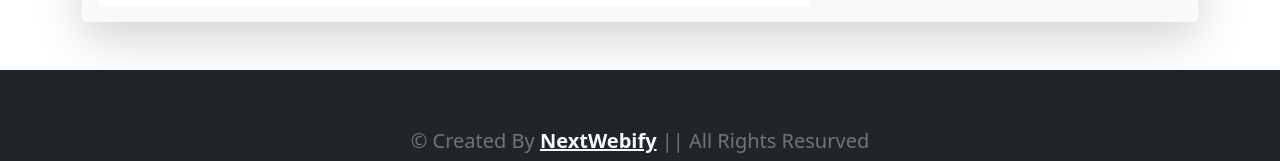
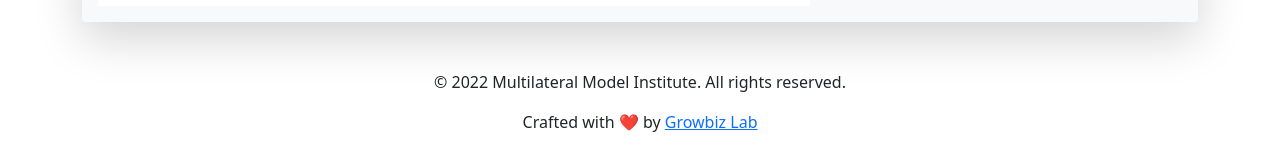
Before and after one commit to arfin-web/mmi-official, a Next.js app: page / in a window 1280 px wide. Shown: the part 4954-5115 px from the top of the page. Built offline with nearby package versions, Linux system fonts and the light colour scheme.

Commit message:
footer updated

```diff
--- a/Components/Footer.js
+++ b/Components/Footer.js
@@ -1,12 +1,24 @@
-import React from 'react';
 import Address from './Address';
 
 const Footer = () => {
     return (
         <>
             <Address></Address>
-            <div className="container-fluid bg-dark py-2">
-                <p className="text-muted text-center mt-5 mb-0 fs-5">&#169; Created By <a href='https://www.nextwebify.com' target='_blank' className='text-light fw-bold'>NextWebify</a> || All Rights Resurved</p>
+            <div className="mt-12 border-t border-emerald-100 pt-8 text-center">
+                <p className="text-sm text-muted-foreground">
+                    © {new Date().getFullYear()} Multilateral Model Institute. All rights reserved.
+                </p>
+                <p className="text-sm text-muted-foreground mt-1">
+                    Crafted with ❤️ by{" "}
+                    <a
+                        href="https://www.growbizlab.cloud"
+                        target="_blank"
+                        rel="noopener noreferrer"
+                        className="font-semibold text-emerald-600 hover:text-emerald-700 transition-colors"
+                    >
+                        Growbiz Lab
+                    </a>
+                </p>
             </div>
         </>
     );
--- a/Components/Header.js
+++ b/Components/Header.js
@@ -1,4 +1,3 @@
-import React from 'react';
 import Link from 'next/link';
 
 const Header = () => {
```
